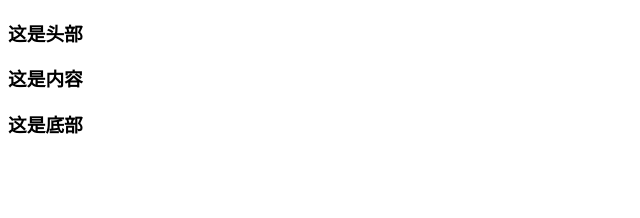
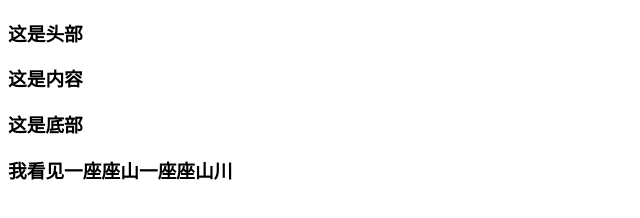
Before and after one commit to sssssam/html5, a plain HTML site: page index.html in a window 1280 px wide. Shown: the whole page, without its empty margins (0-640 px from the left). Drawn offline with Linux system fonts and the light colour scheme.

Commit message:
山川完成

```diff
--- a/index.html
+++ b/index.html
@@ -16,6 +16,7 @@
     <div class="footer">
         <h3>这是底部</h3>
     </div>
+    <h3>我看见一座座山一座座山川</h3>
 </body>
 
 </html>
```
